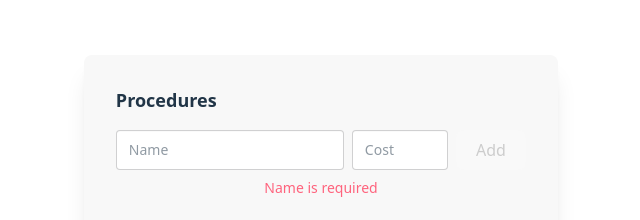
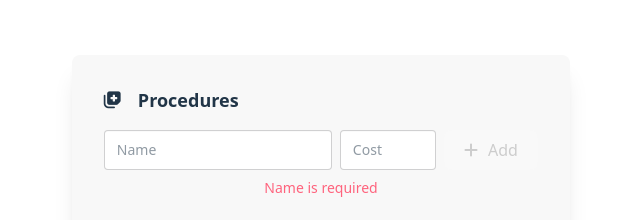
Before and after one commit to schie/medical-out-of-pocket, a React (Vite) app: page / in a window 1280 px wide. Shown: the part 250-470 px from the top of the page, without its empty margins (319-959 px from the left). Built offline with nearby package versions, Linux system fonts and the light colour scheme.

Commit message:
feat(ui): integrate Font Awesome icons

```diff
--- a/index.html
+++ b/index.html
@@ -3,6 +3,13 @@
   <head>
     <meta charset="UTF-8" />
     <link rel="icon" type="image/svg+xml" href="/vite.svg" />
+    <link
+      rel="stylesheet"
+      href="https://cdnjs.cloudflare.com/ajax/libs/font-awesome/6.7.2/css/all.min.css"
+      integrity="sha512-Evv84Mr4kqVGRNSgIGL/F/aIDqQb7xQ2vcrdIwxfjThSH8CSR7PBEakCr51Ck+w+/U6swU2Im1vVX0SVk9ABhg=="
+      crossorigin="anonymous"
+      referrerpolicy="no-referrer"
+    />
     <meta name="viewport" content="width=device-width, initial-scale=1.0" />
     <title>Cost of Service</title>
   </head>
--- a/src/components/ProcedureItem.tsx
+++ b/src/components/ProcedureItem.tsx
@@ -80,10 +80,10 @@ export default function ProcedureItem({ procedure }: ProcedureItemProps) {
             onClick={saveEdit}
             disabled={isInvalid}
           >
-            Save
+            <i className="fa-solid fa-floppy-disk mr-1" />Save
           </button>
           <button className="btn btn-ghost btn-sm" onClick={cancelEdit}>
-            Cancel
+            <i className="fa-solid fa-xmark mr-1" />Cancel
           </button>
           {errorMessage && (
             <p className="text-error text-sm">{errorMessage}</p>
@@ -95,10 +95,10 @@ export default function ProcedureItem({ procedure }: ProcedureItemProps) {
             {procedure.name} - ${procedure.cost.toFixed(2)}
           </span>
           <button className="btn btn-sm" onClick={startEdit}>
-            Edit
+            <i className="fa-solid fa-pen mr-1" />Edit
           </button>
           <button className="btn btn-error btn-sm" onClick={remove}>
-            Remove
+            <i className="fa-solid fa-trash mr-1" />Remove
           </button>
         </>
       )}
--- a/src/components/ProceduresCard.tsx
+++ b/src/components/ProceduresCard.tsx
@@ -49,7 +49,9 @@ export default function ProceduresCard() {
 
   return (
     <div className="card bg-base-200 shadow-xl p-4">
-      <h2 className="card-title mb-4">Procedures</h2>
+      <h2 className="card-title mb-4">
+        <i className="fa-solid fa-notes-medical mr-2" />Procedures
+      </h2>
       <div className="flex gap-2 mb-2 items-start">
         <input
           type="text"
@@ -71,7 +73,7 @@ export default function ProceduresCard() {
           onClick={handleAdd}
           disabled={isInvalid}
         >
-          Add
+          <i className="fa-solid fa-plus mr-1" />Add
         </button>
       </div>
       {errorMessage && (
```
